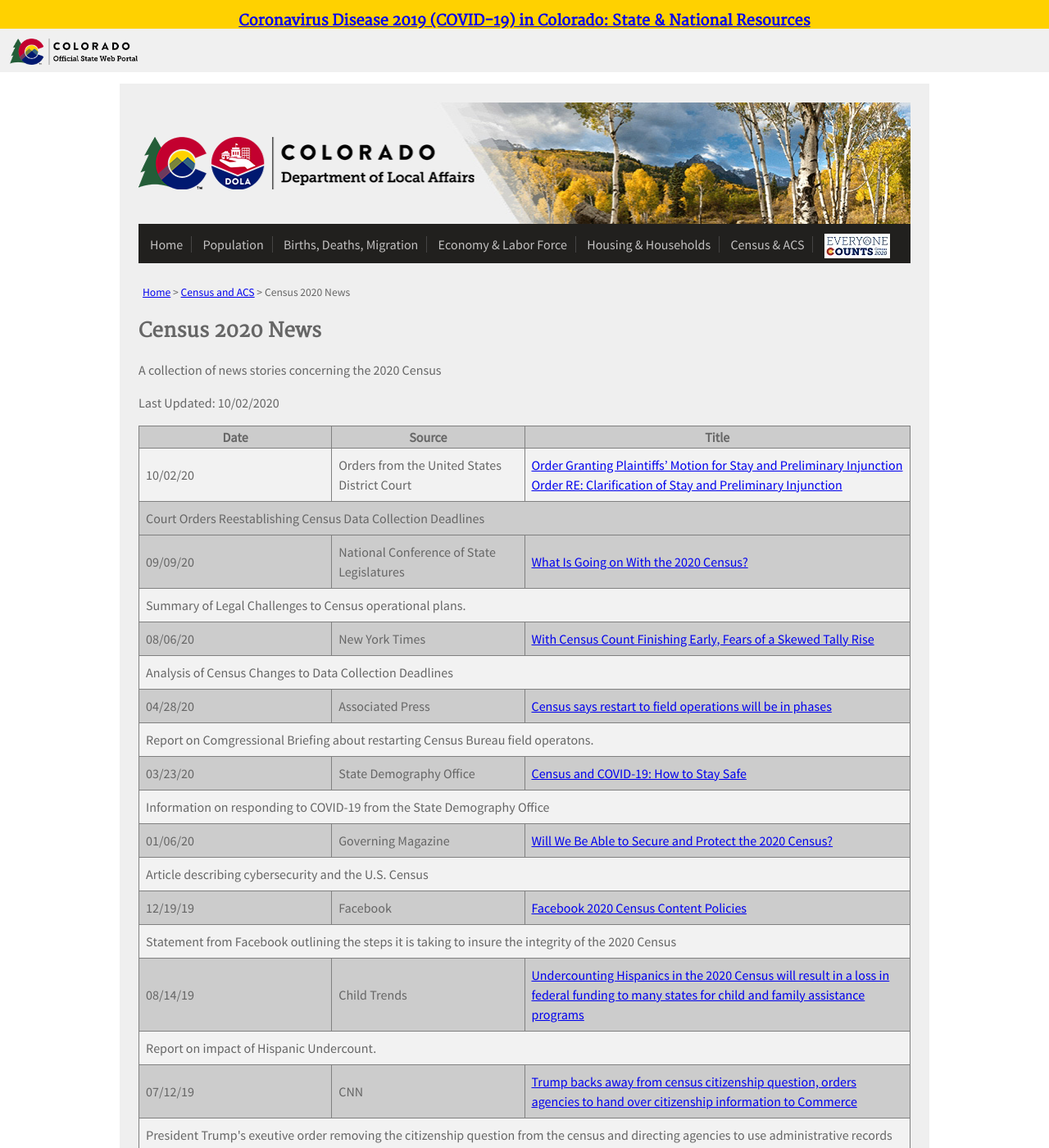
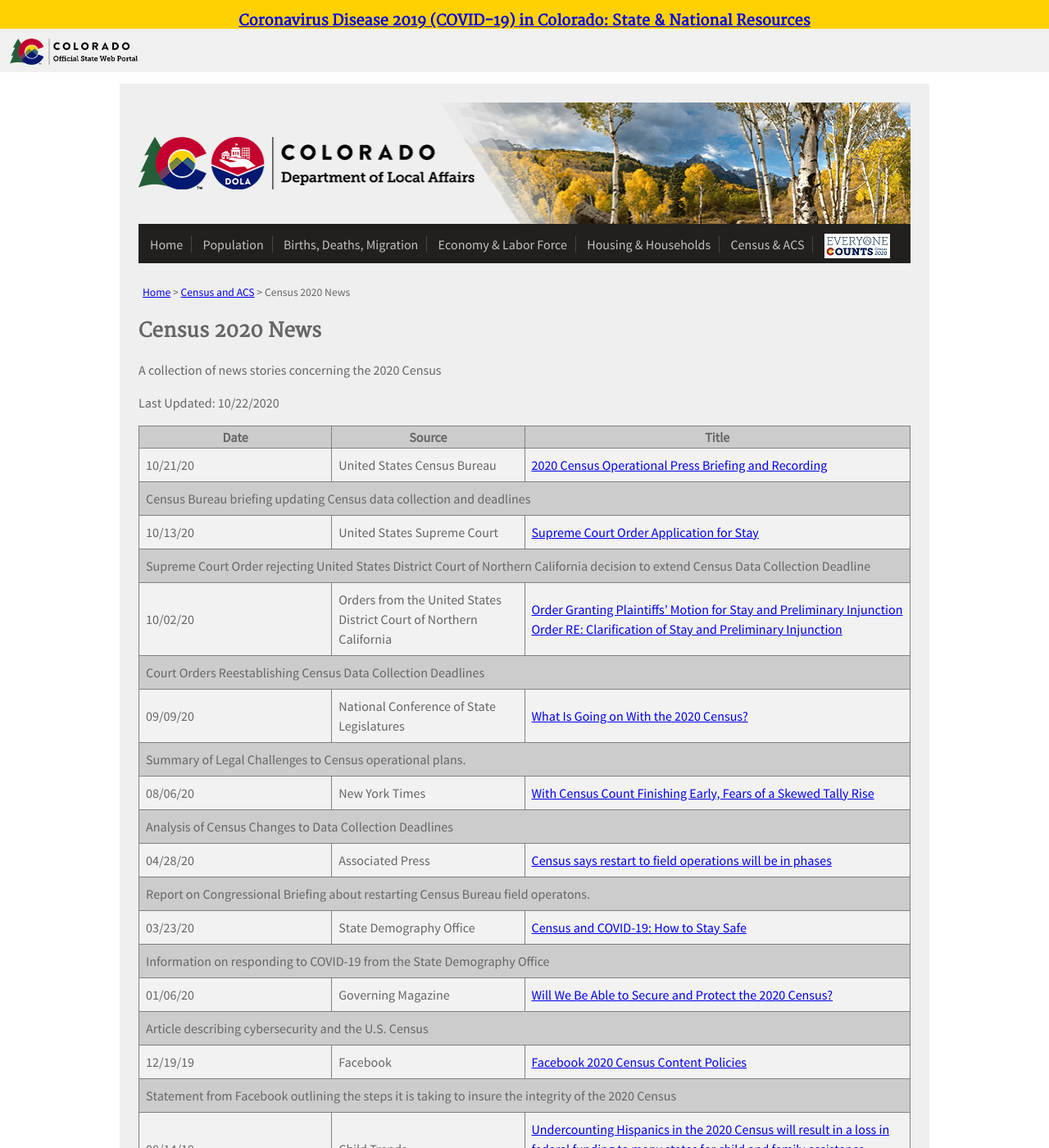
Before and after one commit to TBleess/Website_New, a Jekyll site: the page built from pages/5_CensusACS/2020_census_news.html, in a window 1280 px wide and 1400 px high. Shown: the whole window at 82% size. Built offline with Jekyll 4.4.1, drawn with Linux system fonts in a browser that asks for light colours.

Commit message:
Add files via upload

```diff
--- a/pages/5_CensusACS/2020_census_news.html
+++ b/pages/5_CensusACS/2020_census_news.html
@@ -19,7 +19,7 @@
 
 <h2>Census 2020 News</h2>
 <p>A collection of news stories concerning the 2020 Census</p>
-<p>Last Updated:  10/02/2020</p>
+<p>Last Updated:  10/22/2020</p>
 
 <table border="1">
 <col width="200">
@@ -31,11 +31,31 @@
 <th>Title</th>
 </tr>
 <tr>
+<td>10/21/20</td>
+<td>United States Census Bureau</td>
+<td><a href="https://www.census.gov/newsroom/press-kits/2020/2020-census-operational-press-briefing-october21.html?utm_campaign=20201021msc20s1ccnwsrs&utm_medium=email&utm_source=govdelivery" target="_blank">2020 Census Operational Press Briefing and Recording</a></td>
+</tr>
+<tr>
+<td colspan="3">
+Census Bureau briefing updating Census data collection and deadlines
+</td>
+</tr>
+<tr>
+<td>10/13/20</td>
+<td>United States Supreme Court</td>
+<td><a href="https://www.supremecourt.gov/opinions/20pdf/20a62_n7ip.pdf" target="_blank">Supreme Court Order Application for Stay</a></td>
+</tr>
+<tr>
+<td colspan="3">
+Supreme Court Order rejecting United States District Court of Northern California decision to extend Census Data Collection Deadline
+</td>
+</tr>
+<tr>
 <td>10/02/20</td>
-<td>Orders from the United States District Court</td>
+<td>Orders from the United States District Court of Northern California</td>
 <td>
-<a href="https://drive.google.com/file/d/1mhf6lQFxRfmYyopXw_nYc1rpB9IVubZR/view?usp=sharing" target="_blank">Order Granting Plaintiffs’ Motion for Stay and Preliminary Injunction</a><br>
-<a href="https://drive.google.com/file/d/1HpvAbQjCk_fmjSwl-Wwog7gGnij1Ram_/view?usp=sharing" target="_blank">Order RE: Clarification of Stay and Preliminary Injunction</a>
+<a href="https://drive.google.com/file/d/open?id=1mhf6lQFxRfmYyopXw_nYc1rpB9IVubZR" target="_blank">Order Granting Plaintiffs’ Motion for Stay and Preliminary Injunction</a><br>
+<a href="https://drive.google.com/file/d/open?id=1HpvAbQjCk_fmjSwl-Wwog7gGnij1Ram_" target="_blank">Order RE: Clarification of Stay and Preliminary Injunction</a>
 </td>
 </tr>
 <tr>
@@ -43,7 +63,6 @@
 Court Orders Reestablishing Census Data Collection Deadlines
 </td>
 </tr>
-<tr>
 <tr>
 <td>09/09/20</td>
 <td>National Conference of State Legislatures</td>
@@ -77,7 +96,7 @@
 </tr>
 <tr>
 <td colspan="3">
-Report on Comgressional Briefing about restarting Census Bureau field operatons.
+Report on Congressional Briefing about restarting Census Bureau field operatons.
 </td>
 </tr>
 <tr>
```
